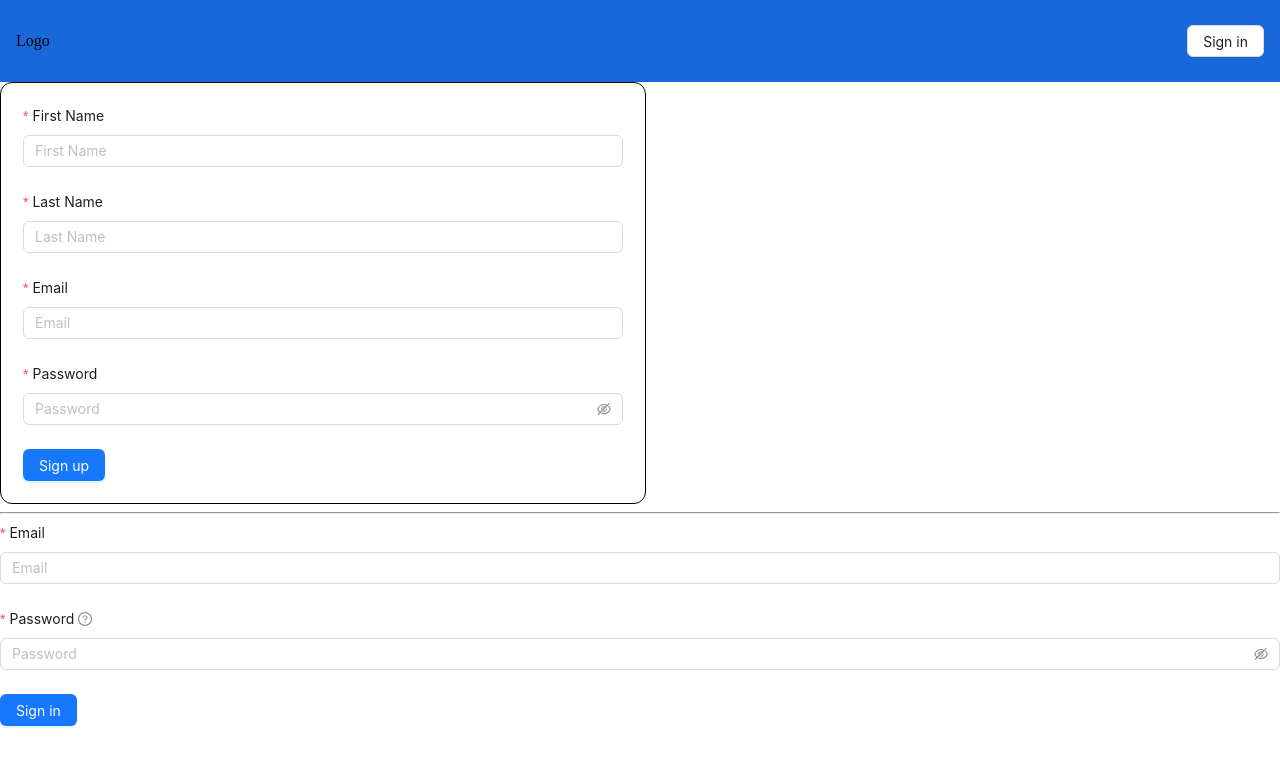
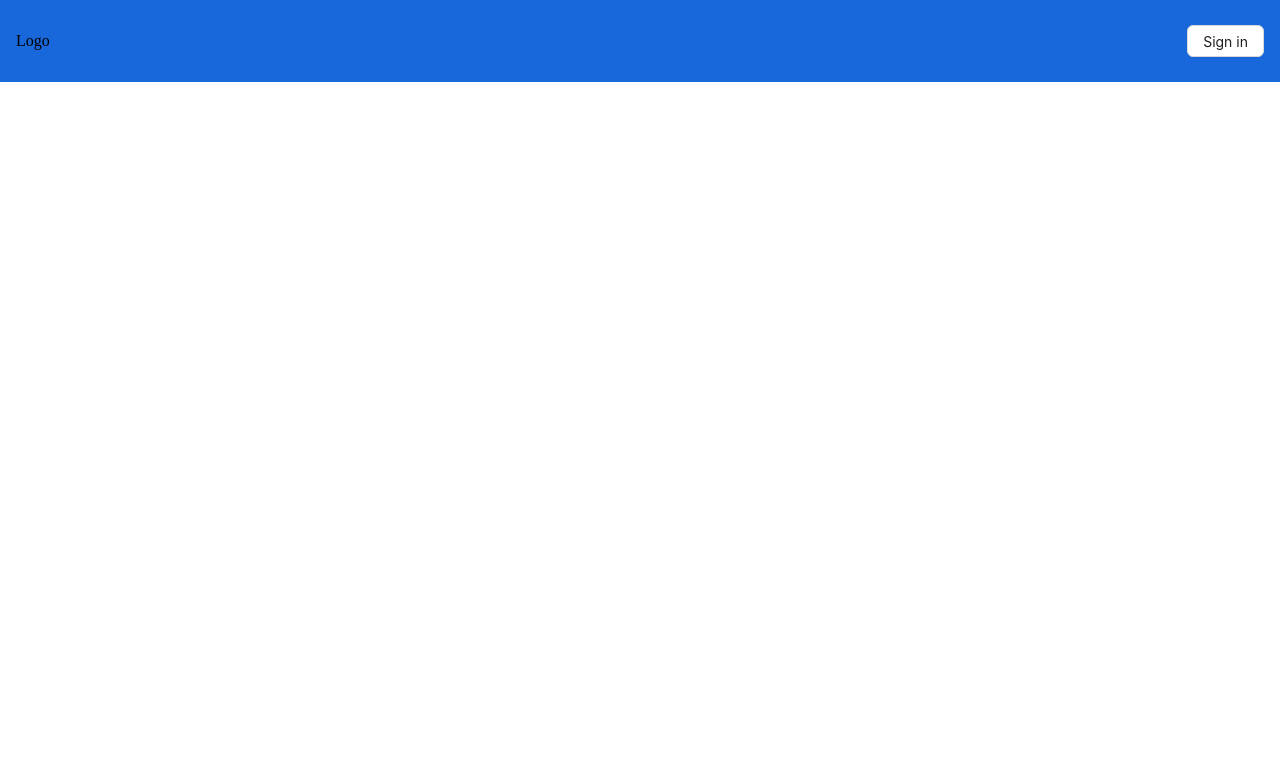
Before and after one commit to Lusine13/Jira2, a React (Create React App) app: page / in a window 1280 px wide. Shown: the top 766 px of the page. Built offline with nearby package versions, Linux system fonts and the light colour scheme.

Commit message:
using react-router-don to manage navigation and render of components based on the URL

```diff
--- a/package.json
+++ b/package.json
@@ -10,6 +10,7 @@
     "firebase": "^10.14.0",
     "react": "^18.3.1",
     "react-dom": "^18.3.1",
+    "react-router-dom": "^6.26.2",
     "react-scripts": "5.0.1",
     "web-vitals": "^2.1.4"
   },
--- a/src/App.js
+++ b/src/App.js
@@ -1,15 +1,25 @@
 import Register from './pages/register';
-import Header from './components/global/Header';
+import MainLayout from './components/layouts/Main';
 import Login from './pages/login';
 import './styles/global.css';
+import { RouterProvider, createBrowserRouter, createRoutesFromElements, Route } from 'react-router-dom';
+import { ROUTE_CONSTANTS } from './components/core/utils/constants';
+
 const App = () => {
     return (
-        <div id='divContainer'>
-            <Header />
-            <Register />
-            <hr/>
-            <Login />
-        </div>
+        <RouterProvider
+         router={
+            createBrowserRouter(
+                createRoutesFromElements(
+                    <Route path="/" element={<MainLayout />}>
+                      <Route path={ROUTE_CONSTANTS.LOGIN} element={<Login />}/>
+                      <Route path={ROUTE_CONSTANTS.REGISTER} element={<Register />}/>
+                    </Route>
+
+                )
+            )
+         }
+         />
     )
 };
 
--- a/src/components/core/utils/constants.js
+++ b/src/components/core/utils/constants.js
@@ -0,0 +1,6 @@
+export const regexpValidation = /^(?=.*[0-9])(?=.*[!@#$%^&*])[a-zA-Z0-9!@#$%^&*]{6,16}$/;
+
+export const ROUTE_CONSTANTS  = {
+  LOGIN: '/login',
+  REGISTER: '/register'
+}
--- /dev/null
+++ b/src/components/layouts/Main/index.js
@@ -0,0 +1,15 @@
+import { Outlet } from 'react-router-dom';
+import Header from '../../global/Header';
+
+const MainLayout = () => {
+    return (
+        <div className="main_layaut_container">
+          <Header />
+          <main>
+            <Outlet />
+          </main>
+        </div>
+    )
+};
+
+export default MainLayout;
--- a/src/pages/login/index.js
+++ b/src/pages/login/index.js
@@ -2,6 +2,8 @@
 import { Form, Input, Button } from 'antd';
 import { signInWithEmailAndPassword } from 'firebase/auth';
 import { auth } from '../services/firebase';
+import { Link } from 'react-router-dom';
+import { ROUTE_CONSTANTS, regexpValidation } from '../../components/core/utils/constants';
 
 const Login = () => {
   const [loading, setLoading] = useState(false);
@@ -49,7 +51,7 @@
                 message: 'Please input your password'
             },
             {
-                pattern:  /^(?=.*[0-9])(?=.*[!@#$%^&*])[a-zA-Z0-9!@#$%^&*]{6,16}$/,
+                pattern:  regexpValidation,
                 message: 'Wrong password'
             }
         ]}
@@ -60,6 +62,7 @@
         <Button type="primary" htmlType="submit" loading={loading} >
           Sign in
         </Button>
+        <Link to={ROUTE_CONSTANTS.REGISTER}>Sign up</Link>
       </Form>
     </div>
   )
--- a/src/pages/register/index.js
+++ b/src/pages/register/index.js
@@ -2,18 +2,21 @@
 import { createUserWithEmailAndPassword } from 'firebase/auth';
 import { Form, Button, Input, notification } from 'antd';
 import { auth } from '.././services/firebase';
+import { Link, useNavigate } from 'react-router-dom';
+import { ROUTE_CONSTANTS } from '../../components/core/utils/constants';
 import './index.css';
-import { regexpValitation } from '../../components/core/utils/constants';
 
 const Register = () => {
     const [loading, setLoading] = useState(false);
     const [form] = Form.useForm();
+    const navigate = useNavigate();
 
     const handleRegister = async values => {
         setLoading(true);
         const { email, password } = values;
         try {
-            await createUserWithEmailAndPassword(auth, email, password)
+            await createUserWithEmailAndPassword(auth, email, password);
+            navigate(ROUTE_CONSTANTS.LOGIN);
         } catch (e) {
             console.log(e);
         } finally {
@@ -69,10 +72,6 @@
                         {
                         required: true,
                         message: 'Please input your password!'
-                        },
-                        {
-                        pattern: regexpValitation,
-                        message: 'Wrong password'
                         }
                     ]}
                     >
@@ -81,6 +80,9 @@
                 <Button type="primary" htmlType="submit" loading={loading}>
                     Sign up
                 </Button>
+                <Link to={ROUTE_CONSTANTS.LOGIN}>
+                    Sign in
+                </Link>
                 </Form>
         </div>
     )
```
Also changed, not shown: src/components/layouts/Cabinet/index.js (added), 1 other file (tests, documents, lock files or other folders).
